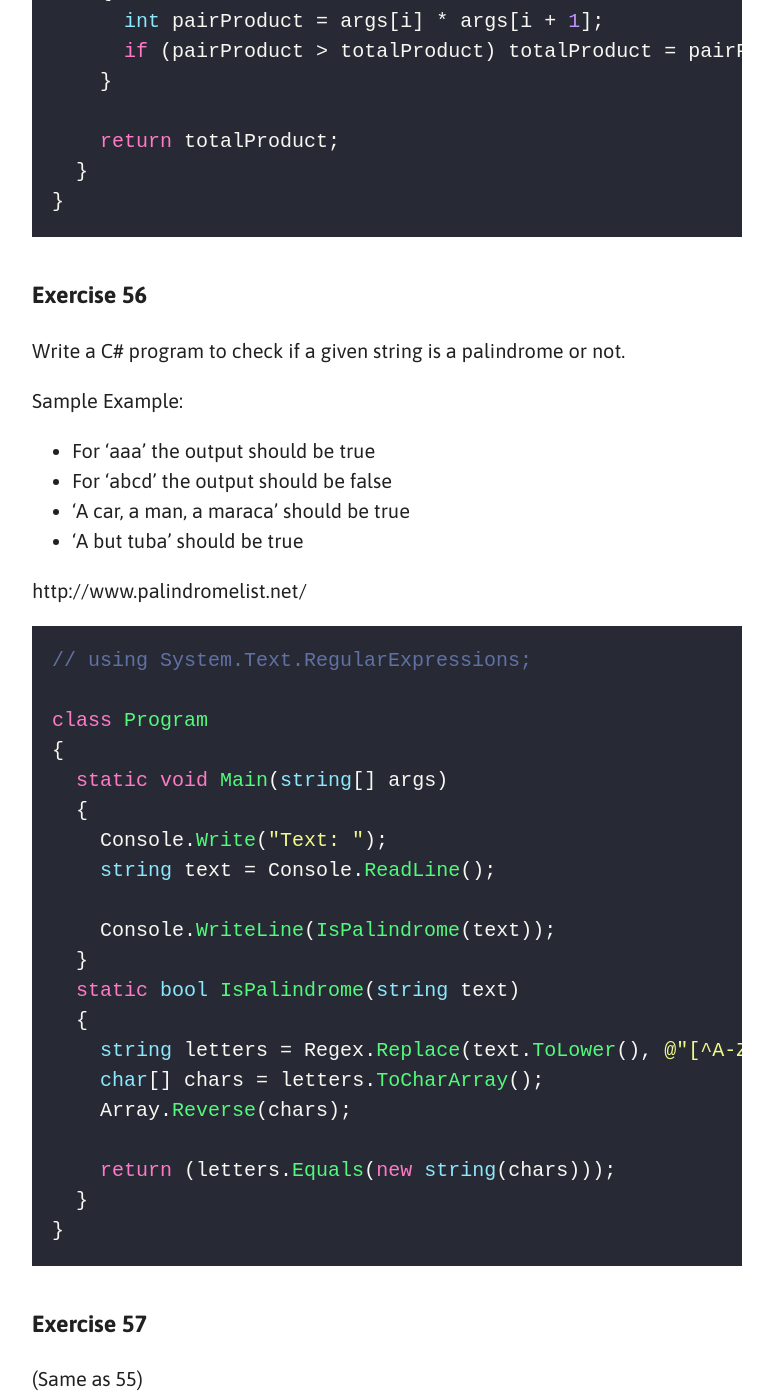
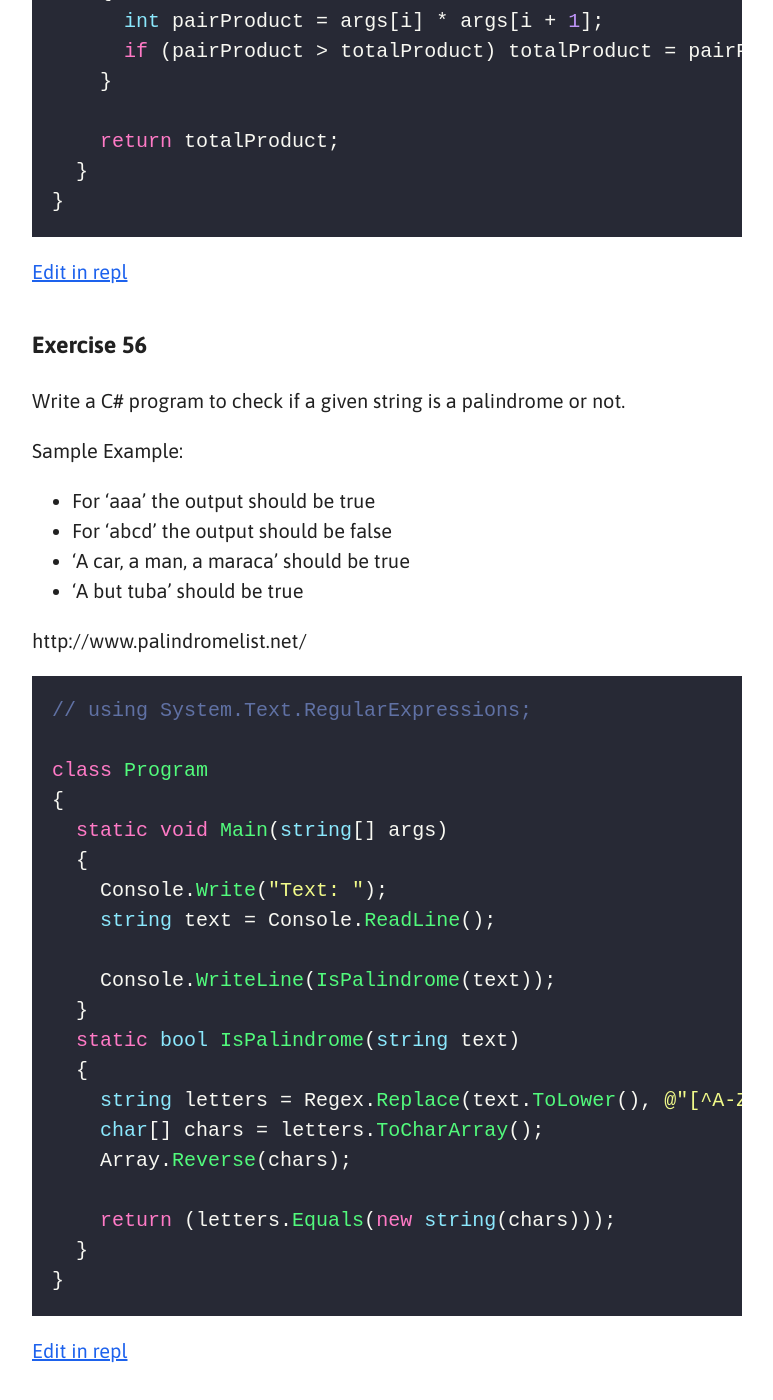
Before and after one commit to vinceumo/devNotes, a Jekyll site: the page built from _posts/dotnet/2019-05-11-c-practice.md, in a window 1280 px wide and 1400 px high, scrolled down 51400 px. Shown: the whole window, without its empty margins (253-1026 px from the left). Built offline with Jekyll 4.4.1, drawn with Linux system fonts in a browser that asks for light colours; a script that is not in the unit is left out; some of the changed text lies outside the part shown.

Commit message:
Update from Forestry.io Vincent Humeau updated _posts/dotnet/2019-05-11-c-practice.md

````diff
--- a/_posts/dotnet/2019-05-11-c-practice.md
+++ b/_posts/dotnet/2019-05-11-c-practice.md
@@ -1786,6 +1786,8 @@
 }
 ```
 
+[Edit in repl](https://repl.it/@vinceumo/Exercise-55)
+
 ### Exercise 56
 
 Write a C# program to check if a given string is a palindrome or not.
@@ -1822,6 +1824,8 @@
 }
 ```
 
+[Edit in repl](https://repl.it/@vinceumo/Exercise-56)
+
 ### Exercise 57
 
 (Same as 55)
@@ -1854,6 +1858,8 @@
 }
 ```
 
+[Edit in repl](https://repl.it/@vinceumo/Exercise-57)
+
 ### Exercise 58
 
 Write a C# program which will accept a list of integers and checks how many integers are needed to complete the range.
@@ -1873,6 +1879,8 @@
   }
 }
 ```
+
+[Edit in repl](https://repl.it/@vinceumo/Exercise-58)
 
 ### Exercise 59
 
@@ -1903,6 +1911,8 @@
   }
 }
 ```
+[Edit in repl](https://repl.it/@vinceumo/Exercise-59)
+
 
 Or using `SequenceEqual` (`System.Linq`)
 
@@ -1925,6 +1935,8 @@
   }
 }
 ```
+
+[Edit in repl](https://repl.it/@vinceumo/Exercise-59-2)
 
 ### Exercise 60
 
@@ -1981,6 +1993,8 @@
 }
 ```
 
+[Edit in repl](https://repl.it/@vinceumo/Exercise-60)
+
 ### Exercise 61
 
 Write a C# program to sort the integers in ascending order without moving the number -5.
@@ -2003,6 +2017,8 @@
   }
 }
 ```
+
+[Edit in repl](https://repl.it/@vinceumo/Exercise-61)
 
 ### Exercise 62
 
@@ -2033,3 +2049,5 @@
   }
 }
 ```
+
+[Edit in repl](https://repl.it/@vinceumo/Exercise-62)
````
